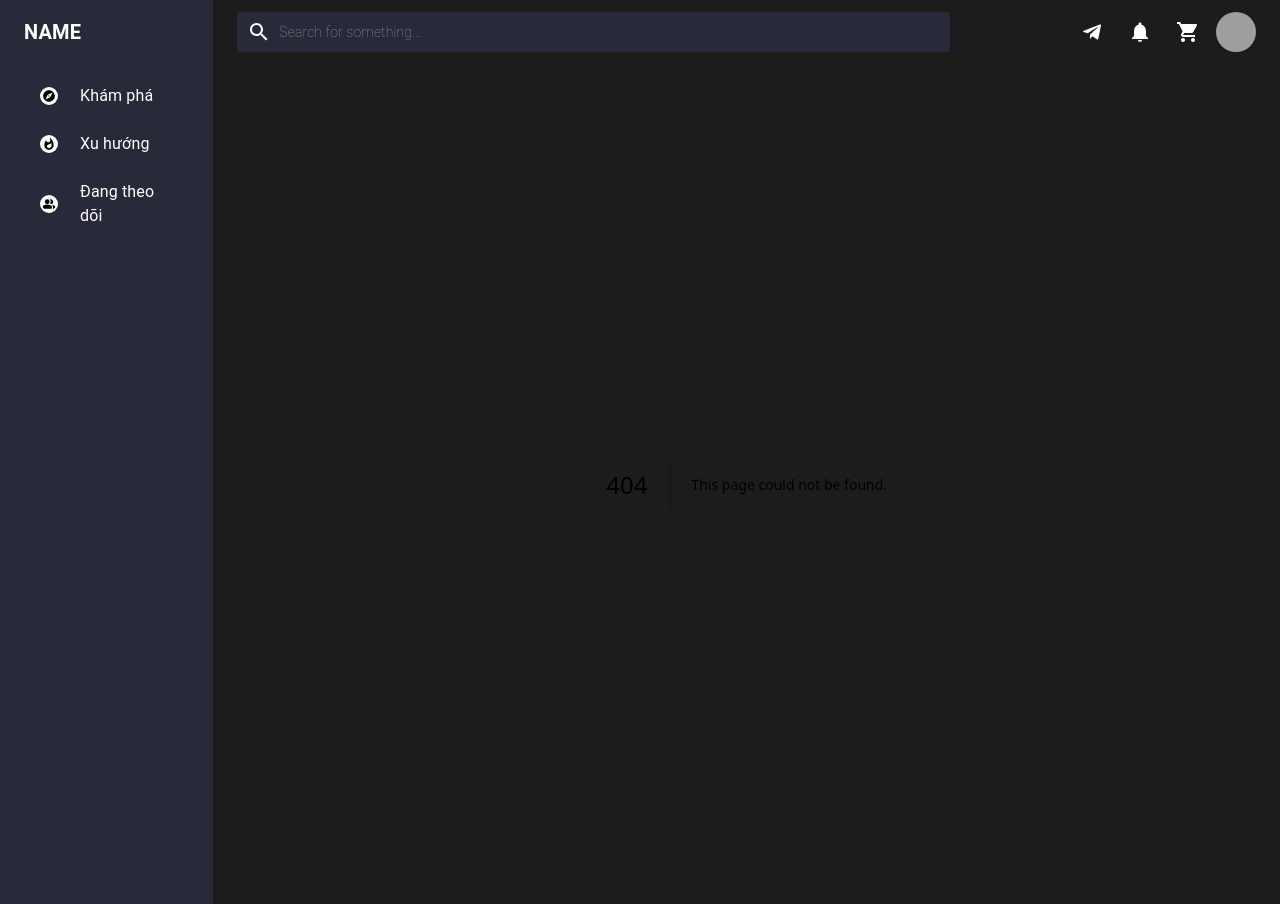
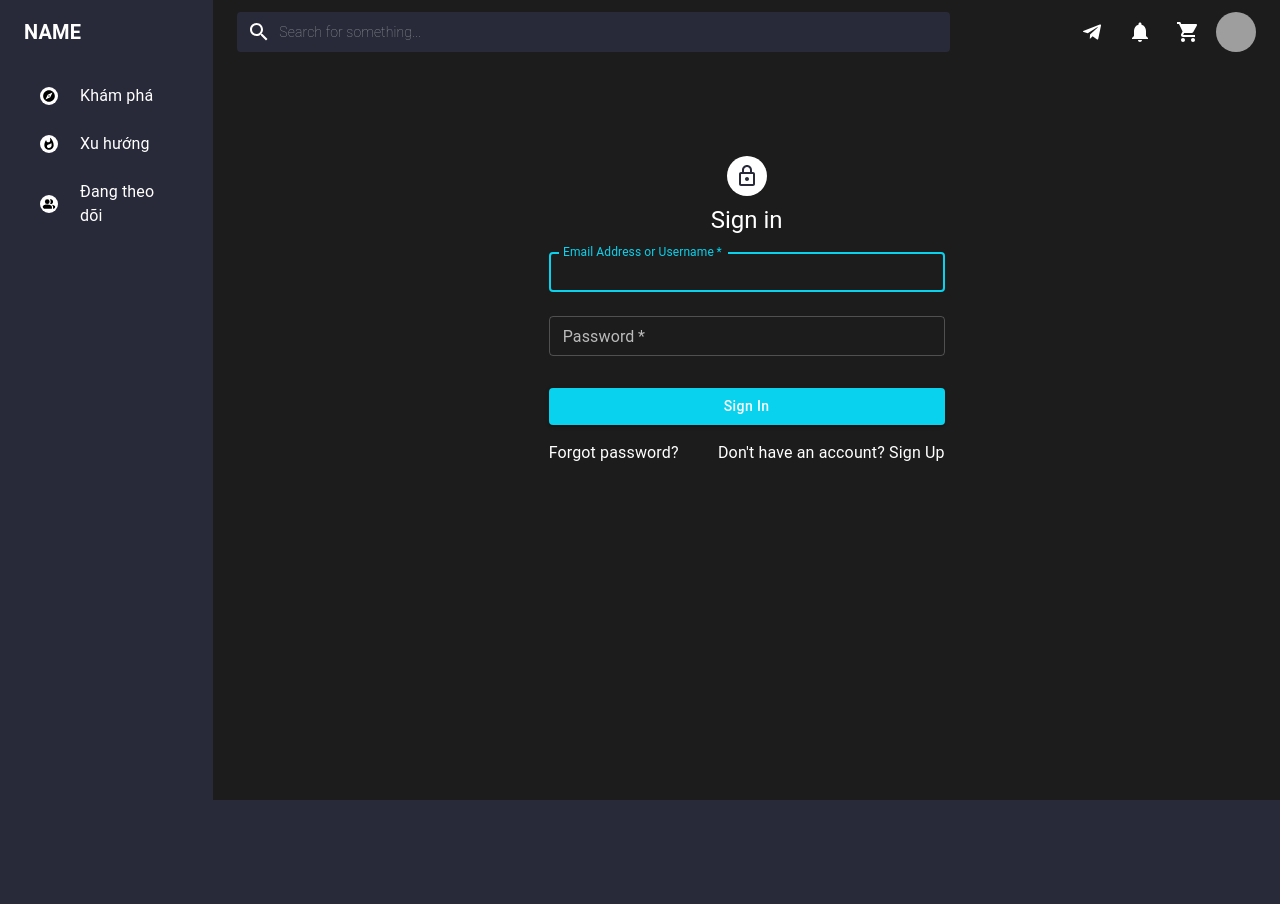
Before and after one commit to truc-nt/streamconnect, a Next.js app in the folder frontend/: page /auth in a window 1280 px wide. Before the commit this address had no page. After the commit the page ends 800 px from the top, so only its background shows below. Built offline with nearby package versions, Linux system fonts and the light colour scheme; grey boxes are pictures that could not be loaded.

Commit message:
add login

```diff
--- /dev/null
+++ b/frontend/src/api/auth.ts
@@ -0,0 +1,5 @@
+import {axiosJava} from "@/api/axios";
+
+export const login = async (username: string, password: string) => {
+  return axiosJava.post(`auth/login`, {username, password});
+};
--- a/frontend/src/api/axios.ts
+++ b/frontend/src/api/axios.ts
@@ -1,12 +1,18 @@
 import axios from "axios";
 
 export default axios.create({
-  baseURL: process.env.NEXT_PUBLIC_BASE_URL,
+  baseURL: process.env.NEXT_PUBLIC_BASE_URL_GOLANG,
   headers: { "Content-Type": "application/json" },
 });
 
+export const axiosJava = axios.create({
+  baseURL: process.env.NEXT_PUBLIC_BASE_URL_JAVA,
+  headers: { "Content-Type": "application/json" },
+});
+
+
 export const axiosPrivate = axios.create({
-  baseURL: process.env.NEXT_PUBLIC_BASE_URL,
+  baseURL: process.env.NEXT_PUBLIC_BASE_URL_GOLANG,
   headers: { "Content-Type": "application/json" },
   withCredentials: true,
 });
--- /dev/null
+++ b/frontend/src/app/auth/page.tsx
@@ -0,0 +1,98 @@
+"use client";
+import {useRouter} from "next/navigation";
+import {Avatar, Box, Button, Container, CssBaseline, FormControl, Grid, TextField, Typography} from "@mui/material";
+import LockOutlinedIcon from '@mui/icons-material/LockOutlined';
+import Link from "next/link";
+import {useEffect} from "react";
+import {login} from "@/api/auth";
+
+export default function Auth() {
+  const router = useRouter();
+
+  useEffect(() => {
+    const token = localStorage.getItem("token");
+    if (token) {
+      router.push("/");
+      router.refresh();
+    }
+  }, []);
+
+  const handleSubmit = async (event: React.FormEvent<HTMLFormElement>) => {
+    event.preventDefault();
+
+    const formData = new FormData(event.currentTarget);
+    try {
+      const response = await login(formData.get("account") as string, formData.get("password") as string);
+      localStorage.setItem("token", response.data.token);
+      router.push("/");
+      router.refresh();
+    } catch (error) {
+      console.log(error);
+    }
+  }
+
+  return (
+      <Container component="main" maxWidth="xs">
+        <CssBaseline />
+        <Box sx={{marginTop: (theme) => theme.spacing(8),
+          display: 'flex',
+          flexDirection: 'column',
+          alignItems: 'center'}}>
+          <Avatar sx={{margin: (theme) => theme.spacing(1),
+            backgroundColor: "secondary.main"}}>
+            <LockOutlinedIcon />
+          </Avatar>
+          <Typography component="h1" variant="h5">
+            Sign in
+          </Typography>
+          <form onSubmit={handleSubmit} style={{width: '100%'}}>
+            <FormControl fullWidth={true}>
+              <TextField
+                  variant="outlined"
+                  margin="normal"
+                  required
+                  fullWidth
+                  id="account"
+                  label="Email Address or Username"
+                  name="account"
+                  autoFocus
+              />
+              <TextField
+                  variant="outlined"
+                  margin="normal"
+                  required
+                  fullWidth
+                  name="password"
+                  label="Password"
+                  type="password"
+                  id="password"
+                  autoComplete="current-password"
+              />
+            </FormControl>
+
+            <Button
+                type="submit"
+                fullWidth
+                variant="contained"
+                color="primary"
+                sx={{margin: (theme) => theme.spacing(3, 0, 2)}}
+            >
+              Sign In
+            </Button>
+            <Grid container>
+              <Grid item xs>
+                <Link href="#">
+                  Forgot password?
+                </Link>
+              </Grid>
+              <Grid item>
+                <Link href="#">
+                  {"Don't have an account? Sign Up"}
+                </Link>
+              </Grid>
+            </Grid>
+          </form>
+        </Box>
+      </Container>
+  );
+}
--- a/frontend/src/app/layout.tsx
+++ b/frontend/src/app/layout.tsx
@@ -8,6 +8,9 @@ import ThemeProvider from "./theme-provider";
 import Sidebar from "@/components/core/Sidebar";
 import LocalizationProvider from "./localization-provider";
 import AlertProvider from "./alert_provider";
+import {useRouter} from "next/navigation";
+import {useEffect} from "react";
+import {headers} from "next/headers";
 
 export const metadata = {
   title: "Create Next App",
@@ -19,6 +22,9 @@ export default function RootLayout({
 }: {
   children: React.ReactNode;
 }) {
+  const requestUrl: string = headers().get('x-url') ?? "";
+  const isLoginPage = requestUrl.includes("auth");
+  console.log(requestUrl);
   return (
     <html lang="en">
       <body>
@@ -26,7 +32,7 @@ export default function RootLayout({
           <StoreProvider>
             <LocalizationProvider>
               <AlertProvider>
-                <Grid container>
+                {!isLoginPage ? (<Grid container>
                   <Grid
                     item
                     xs={2}
@@ -51,7 +57,7 @@ export default function RootLayout({
                       {children}
                     </Container>
                   </Grid>
-                </Grid>
+                </Grid>) : (<>{children}</>)}
               </AlertProvider>
             </LocalizationProvider>
           </StoreProvider>
```
Also changed, not shown: frontend/src/middleware.ts (added, +12 -0 lines), 1 other file (tests, documents, lock files or other folders).
